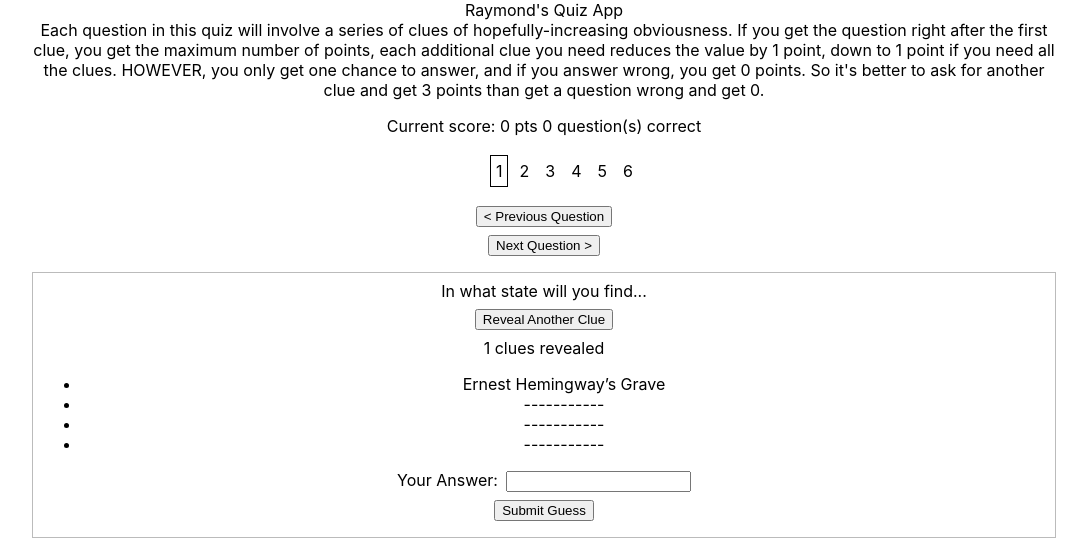
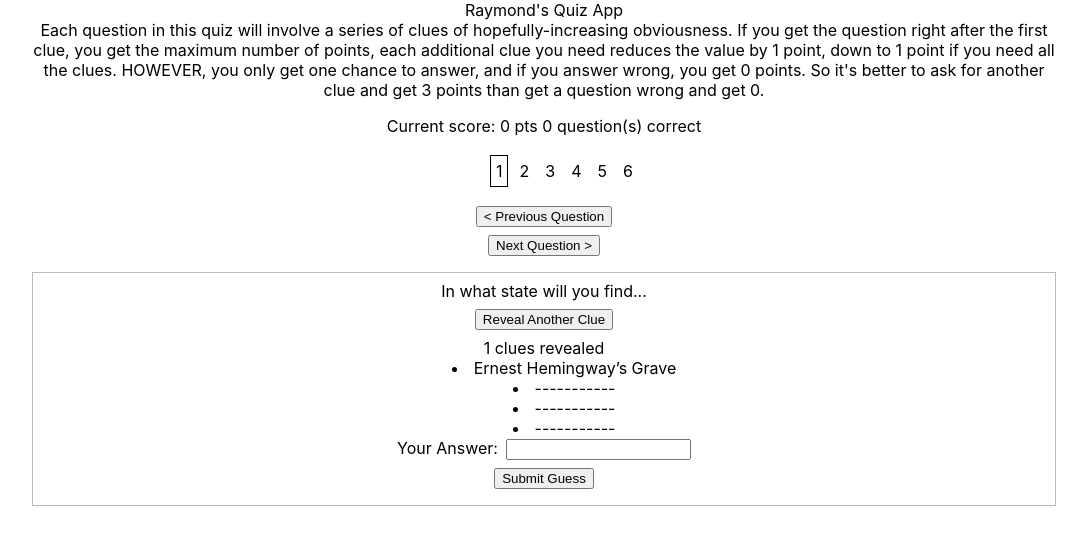
Before and after one commit to darthbob88/reveal-clues-quiz, a React (Create React App) app: page / in a window 1280 px wide. Shown: the top 560 px of the page, without its empty margins (96-1183 px from the left). Built offline with nearby package versions, Linux system fonts and the light colour scheme.

Commit message:
Other minor styling, to fix the list of clues.

```diff
--- a/src/components/Question/Question.module.css
+++ b/src/components/Question/Question.module.css
@@ -2,6 +2,11 @@
   border: 1px solid #bbb;
   margin-top: 1rem;
   padding: 0.5rem;
+}
+ul.clues {
+  max-width: 60%;
+  margin: 0 auto;
+  list-style-position: inside;
 }
 button {
   display: block;
--- a/src/components/Question/Question.tsx
+++ b/src/components/Question/Question.tsx
@@ -70,7 +70,7 @@ export const QuestionComp: React.FunctionComponent<QuestionProps> = ({
         Reveal Another Clue
       </button>
       <span>{1 + state.revealedClues} clues revealed</span>
-      <ul className="clues">
+      <ul className={styles.clues}>
         {question.clues.map((clue, index) => (
           <ClueComponent
             key={index}
```
